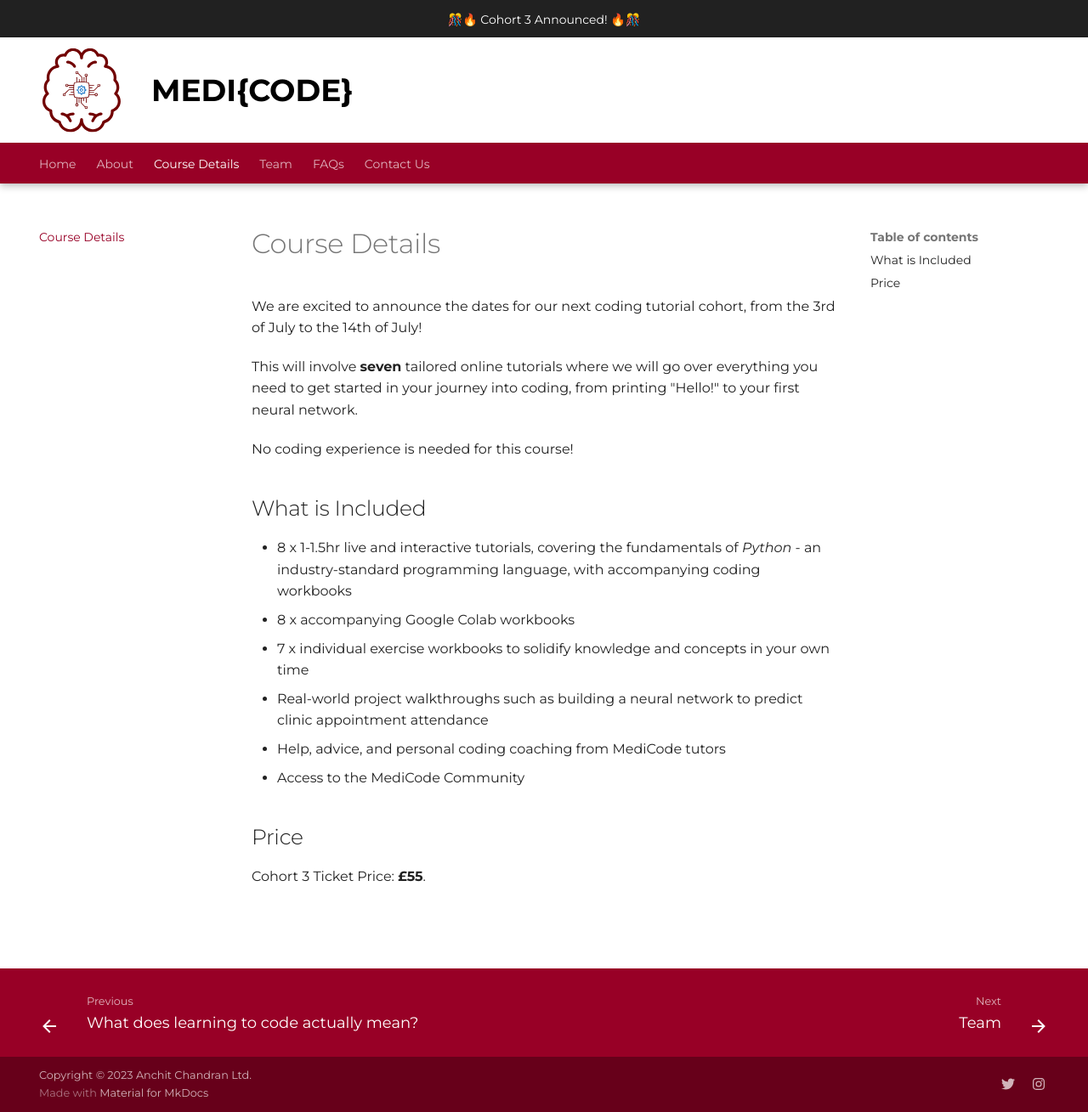
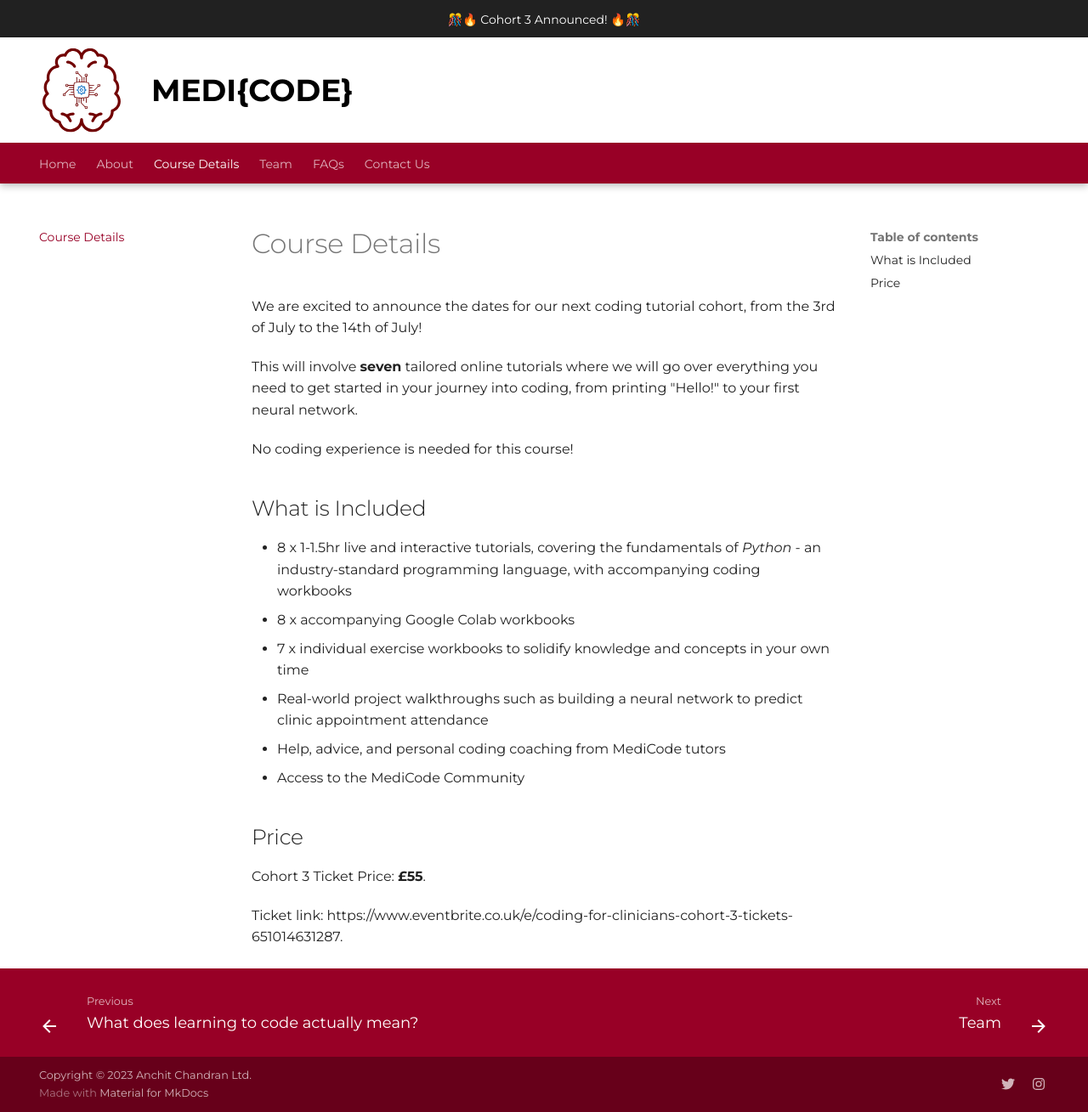
Before and after one commit to anchit-chandran/medicode-website, an MkDocs documentation site: the page built from docs/details.md, in a window 1280 px wide and 1309 px high. Shown: the whole window at 85% size. Built offline with MkDocs 1.6.1 and Material for MkDocs 9.7.7, drawn with Linux system fonts in a browser that asks for light colours.

Commit message:
Update details.md

```diff
--- a/docs/details.md
+++ b/docs/details.md
@@ -19,3 +19,5 @@
 ## Price
 
 Cohort 3 Ticket Price: **£55**.
+
+Ticket link: https://www.eventbrite.co.uk/e/coding-for-clinicians-cohort-3-tickets-651014631287.
```
